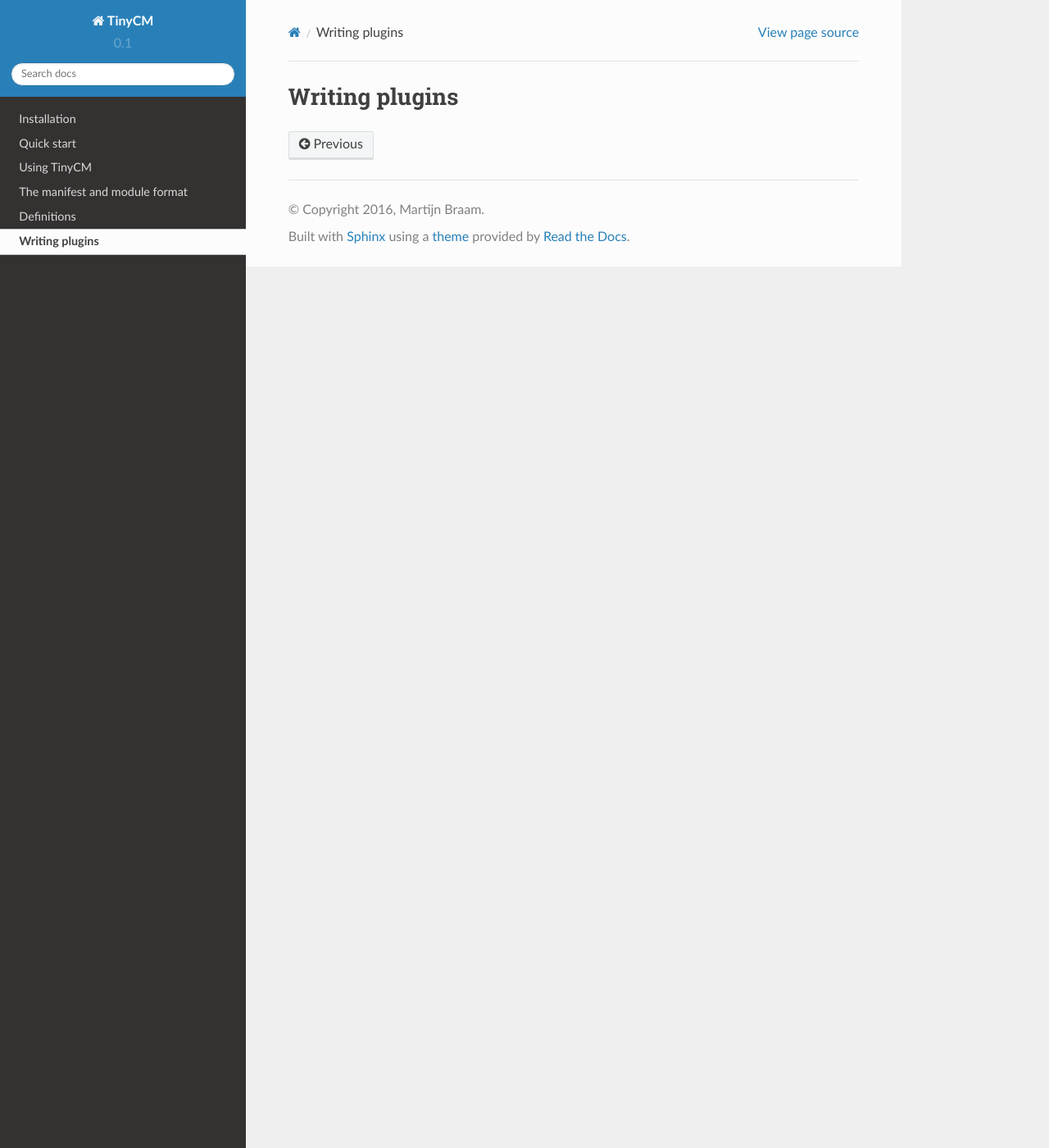
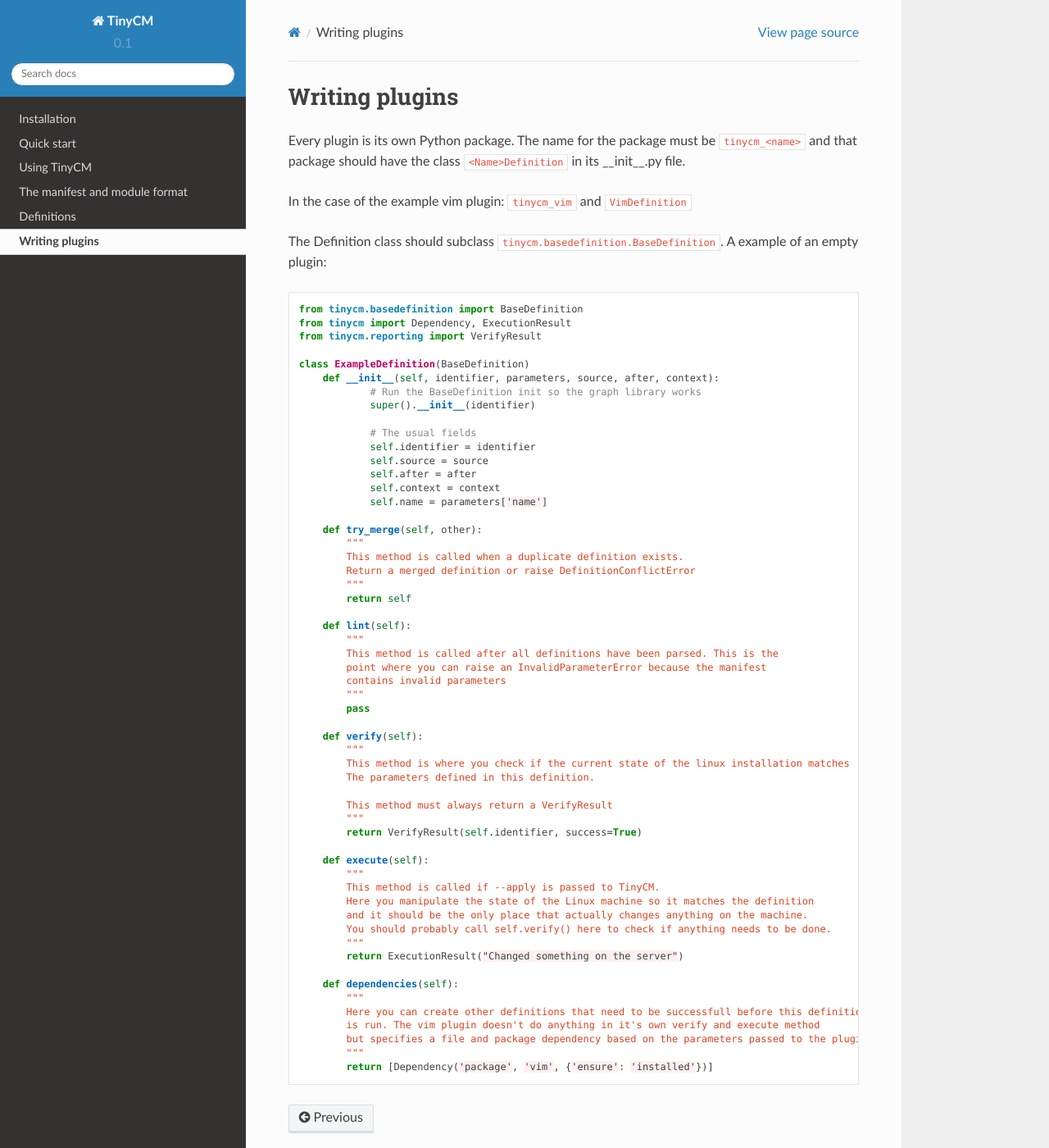
Before and after one commit to MartijnBraam/TinyCM, a Sphinx documentation site: the page built from docs/developing/index.rst, in a window 1280 px wide and 1400 px high. Shown: the whole window at 82% size. Built offline with Sphinx 7.4.7 and the Read the Docs theme 2.0.0, drawn with Linux system fonts in a browser that asks for light colours.

Commit message:
Added more docs

```diff
--- a/docs/developing/index.rst
+++ b/docs/developing/index.rst
@@ -1,2 +1,68 @@
 Writing plugins
 ===============
+
+Every plugin is its own Python package. The name for the package must be ``tinycm_<name>`` and that package
+should have the class ``<Name>Definition`` in its __init__.py file.
+
+In the case of the example vim plugin: ``tinycm_vim`` and ``VimDefinition``
+
+The Definition class should subclass ``tinycm.basedefinition.BaseDefinition``. A example of an empty plugin:
+
+.. code-block:: python
+
+    from tinycm.basedefinition import BaseDefinition
+    from tinycm import Dependency, ExecutionResult
+    from tinycm.reporting import VerifyResult
+
+    class ExampleDefinition(BaseDefinition)
+        def __init__(self, identifier, parameters, source, after, context):
+                # Run the BaseDefinition init so the graph library works
+                super().__init__(identifier)
+
+                # The usual fields
+                self.identifier = identifier
+                self.source = source
+                self.after = after
+                self.context = context
+                self.name = parameters['name']
+
+        def try_merge(self, other):
+            """
+            This method is called when a duplicate definition exists.
+            Return a merged definition or raise DefinitionConflictError
+            """
+            return self
+
+        def lint(self):
+            """
+            This method is called after all definitions have been parsed. This is the
+            point where you can raise an InvalidParameterError because the manifest
+            contains invalid parameters
+            """
+            pass
+
+        def verify(self):
+            """
+            This method is where you check if the current state of the linux installation matches
+            The parameters defined in this definition.
+
+            This method must always return a VerifyResult
+            """
+            return VerifyResult(self.identifier, success=True)
+
+        def execute(self):
+            """
+            This method is called if --apply is passed to TinyCM.
+            Here you manipulate the state of the Linux machine so it matches the definition
+            and it should be the only place that actually changes anything on the machine.
+            You should probably call self.verify() here to check if anything needs to be done.
+            """
+            return ExecutionResult("Changed something on the server")
+
+        def dependencies(self):
+            """
+            Here you can create other definitions that need to be successfull before this definition
+            is run. The vim plugin doesn't do anything in it's own verify and execute method
+            but specifies a file and package dependency based on the parameters passed to the plugin.
+            """
+            return [Dependency('package', 'vim', {'ensure': 'installed'})]
```
